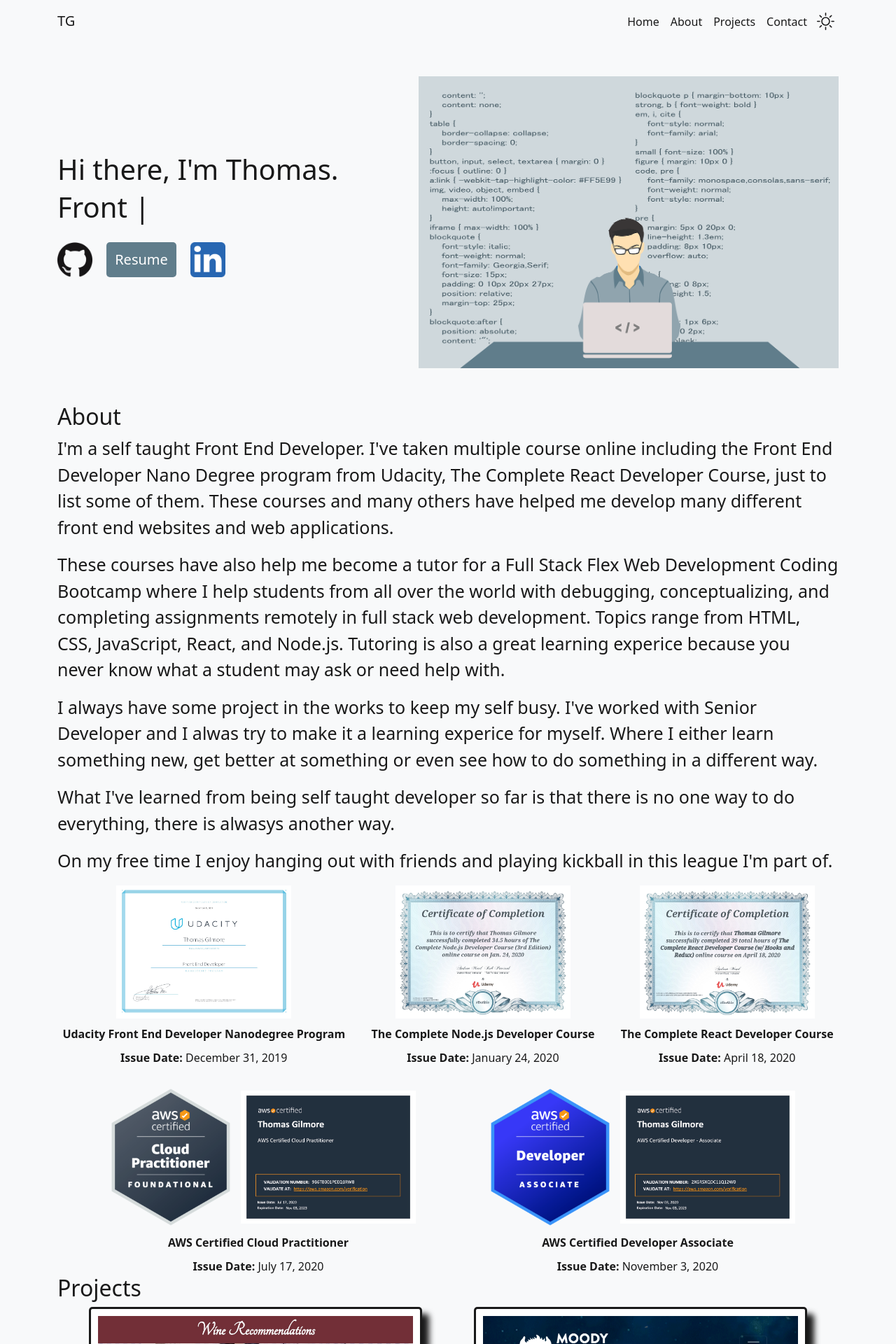
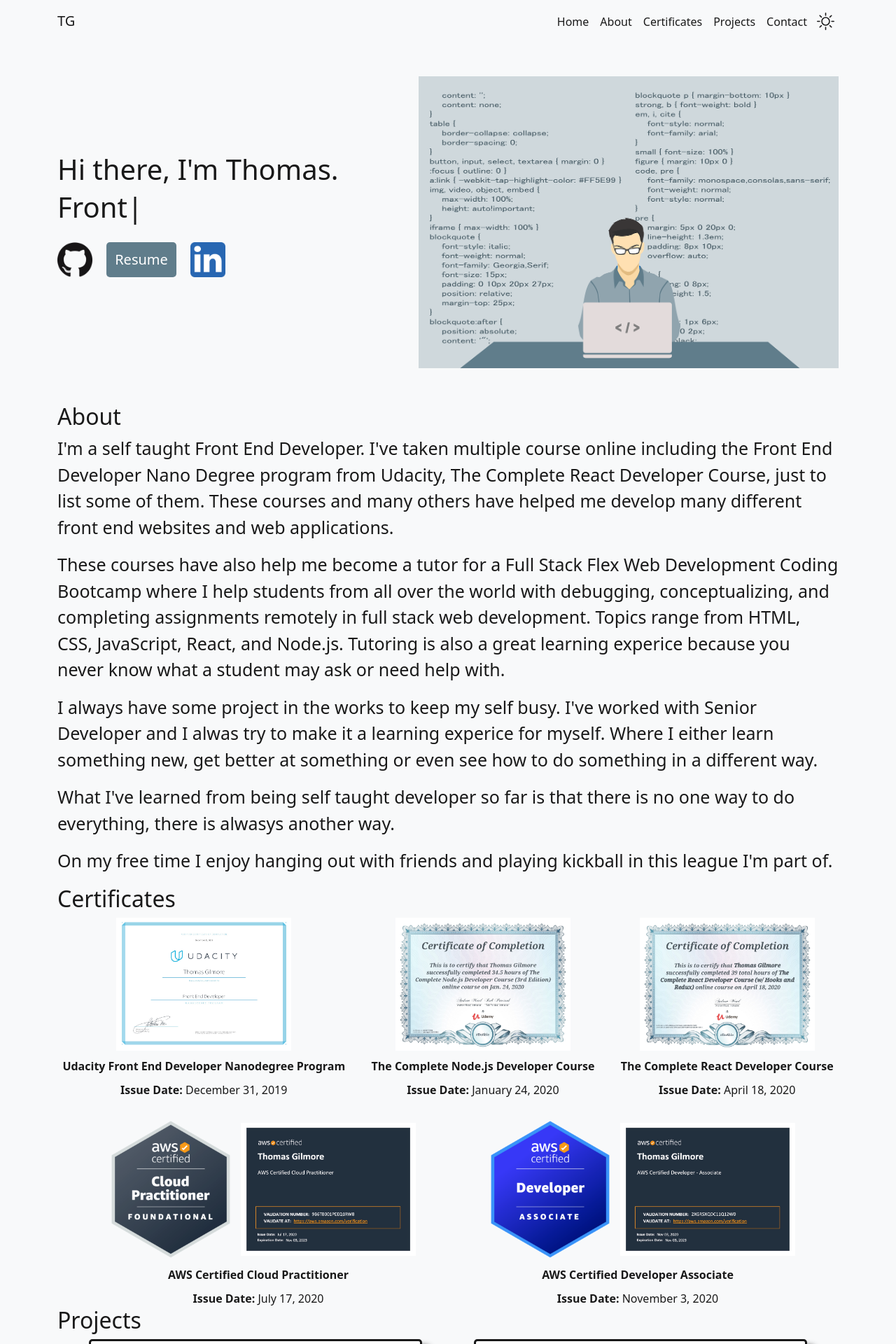
Before and after one commit to thomasgilmore/portfolio2022, a React (Create React App) app: page / in a window 1280 px wide. Shown: the top 1920 px of the page at 70% size. Built offline with nearby package versions, Linux system fonts and the light colour scheme.

Commit message:
certificates.js

```diff
--- a/src/Components/Certificates.js
+++ b/src/Components/Certificates.js
@@ -11,6 +11,8 @@
 
 export default function Certificates() {
   return (
+    <div>
+      <h2 id="certificates">Certificates</h2>
       <div className='certificatesContainer'>
         <div className='certificatesDiv'>
           <img src={UdacityFrontEndDeveloeprCertificate} alt="Udacity Front End Developer Nanodegree Program Certificate" className='certificate' />
@@ -48,5 +50,6 @@
           <p><b>Issue Date:</b> November 3, 2020</p>
         </div>
       </div>
+    </div>
   )
 }
--- a/src/Components/NavBar.js
+++ b/src/Components/NavBar.js
@@ -16,6 +16,7 @@
           <Nav className="navItems">
             <Nav.Link className={`${theme}NavItems`} href="#home">Home</Nav.Link>
             <Nav.Link className={`${theme}NavItems`} href="#about">About</Nav.Link>
+            <Nav.Link className={`${theme}NavItems`} href="#certificates">Certificates</Nav.Link>
             <Nav.Link className={`${theme}NavItems`} href="#projects">Projects</Nav.Link>
             <Nav.Link className={`${theme}NavItems`} href="#contact">Contact</Nav.Link>
             <button onClick={handleThemeChange} className={`${theme}Button`}>{theme === 'light' ? <BsSun /> : <FiMoon />}</button>
```
Lines whose indentation alone changed are shown as unchanged.
